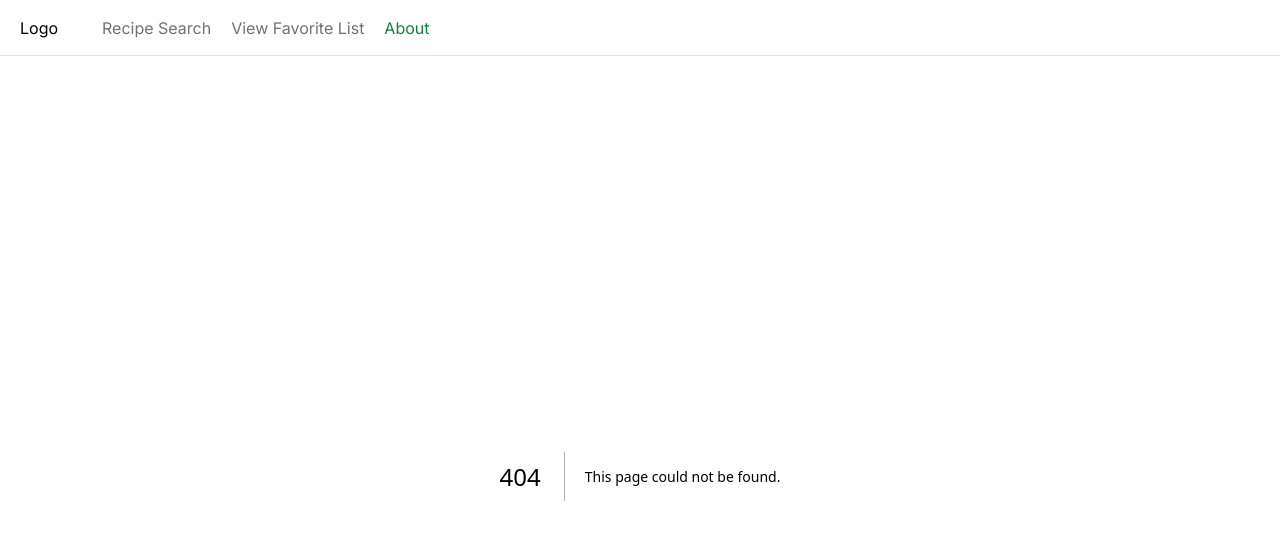
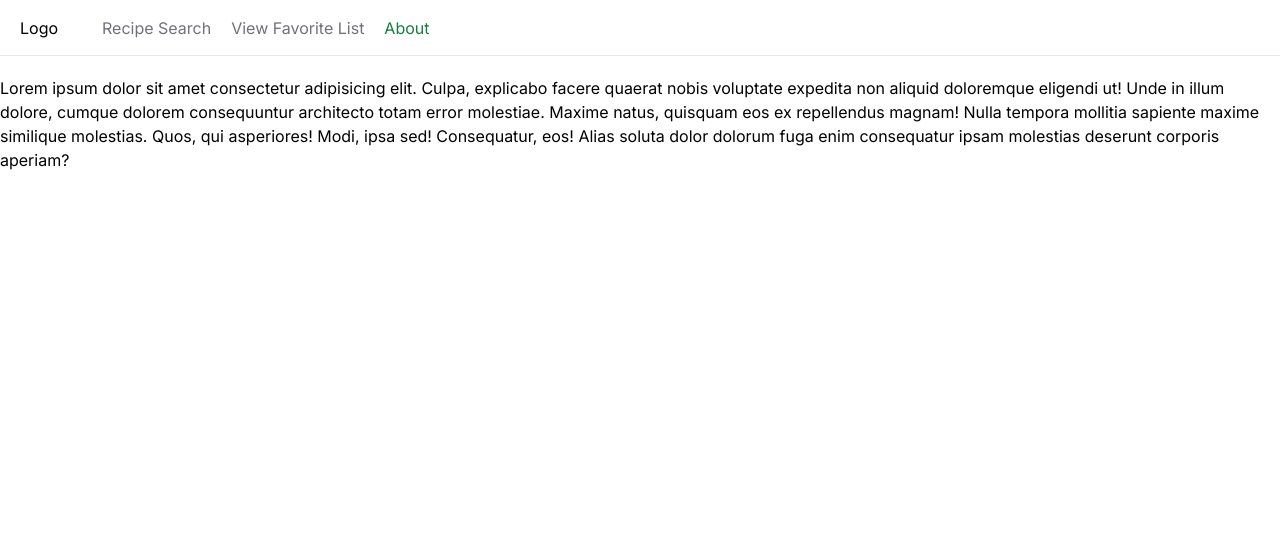
Before and after one commit to JamesCroissant/my-personal-chef-app, a Next.js app: page /about in a window 1280 px wide. Before the commit this address had no page. Shown: the top 540 px of the page. Built offline with nearby package versions, Linux system fonts and the light colour scheme.

Commit message:
fixed others

```diff
--- /dev/null
+++ b/src/app/about/page.tsx
@@ -0,0 +1,11 @@
+import React from 'react'
+
+const About = () => {
+  return (
+    <>
+      <div>Lorem ipsum dolor sit amet consectetur adipisicing elit. Culpa, explicabo facere quaerat nobis voluptate expedita non aliquid doloremque eligendi ut! Unde in illum dolore, cumque dolorem consequuntur architecto totam error molestiae. Maxime natus, quisquam eos ex repellendus magnam! Nulla tempora mollitia sapiente maxime similique molestias. Quos, qui asperiores! Modi, ipsa sed! Consequatur, eos! Alias soluta dolor dolorum fuga enim consequatur ipsam molestias deserunt corporis aperiam?</div>
+    </>
+  )
+}
+
+export default About
--- a/src/app/layout.tsx
+++ b/src/app/layout.tsx
@@ -1,7 +1,7 @@
 import type { Metadata } from 'next'
 import { Inter } from 'next/font/google'
 import './globals.css'
-import Header from './Header'
+import Header from '../components/Header'
 
 const inter = Inter({ subsets: ['latin'] })
 
```
Also changed, not shown: src/components/Header.tsx (renamed from src/app/Header.tsx).
